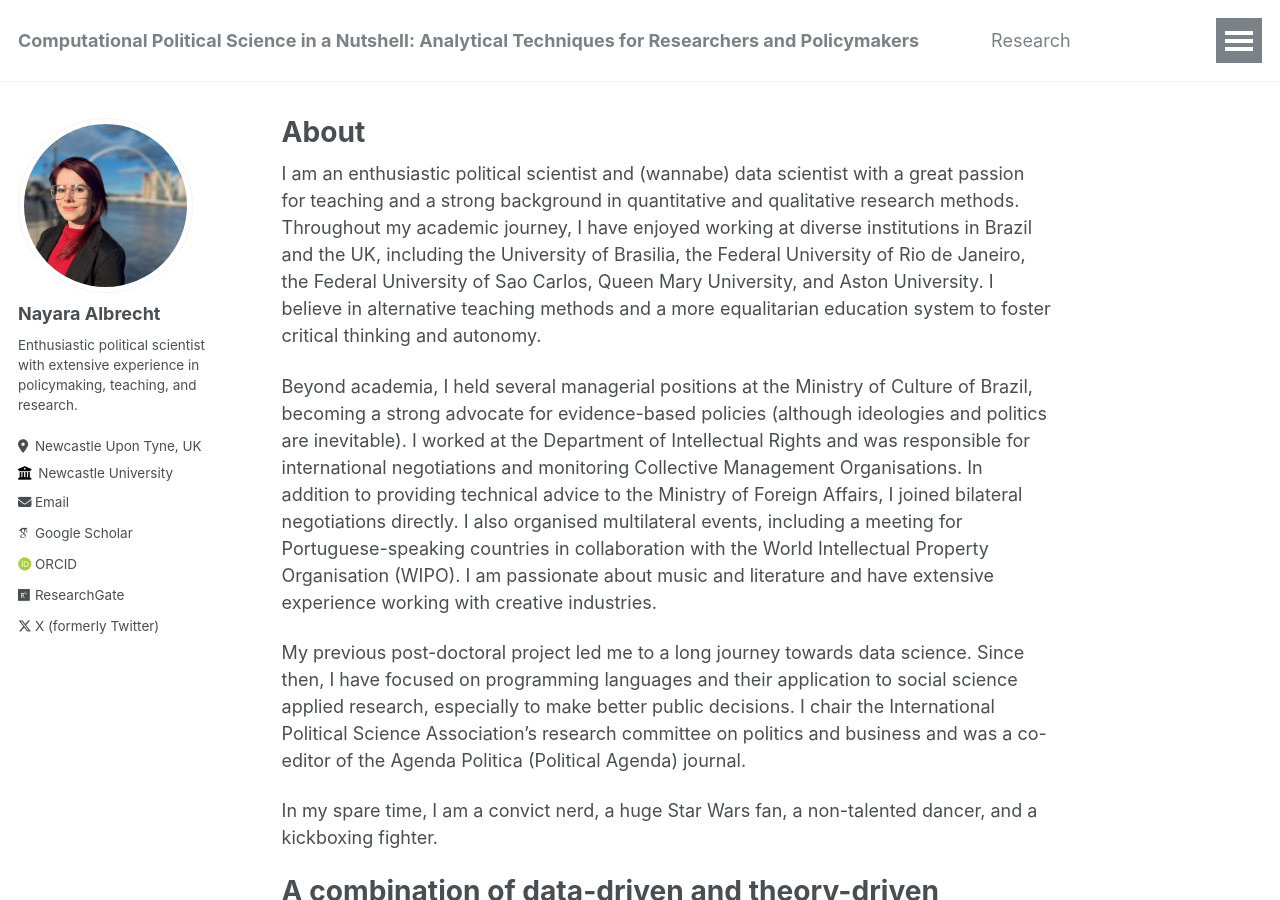
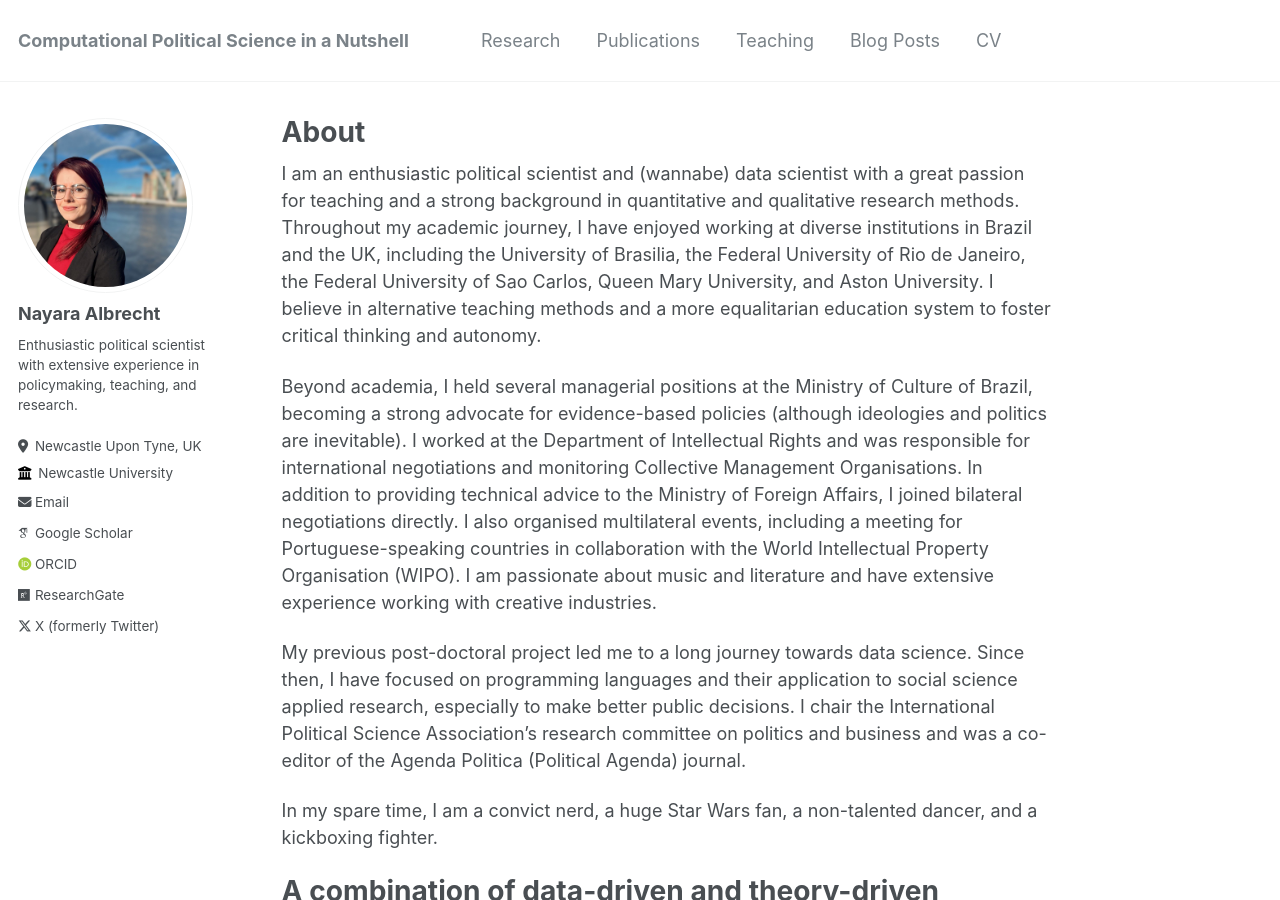
Before and after one commit to nayalbrecht/nayalbrecht.github.io, a Jekyll site: the page built from _pages/about.md, in a window 1280 px wide and 900 px high. Built offline with Jekyll 4.4.1, drawn with Linux system fonts in a browser that asks for light colours; some web fonts are replaced.

Commit message:
Update _config.yml

```diff
--- a/_config.yml
+++ b/_config.yml
@@ -8,7 +8,7 @@
 
 # Basic Site Settings
 locale                   : "en-UK"
-title                    : "Computational Political Science in a Nutshell: Analytical Techniques for Researchers and Policymakers"
+title                    : "Computational Political Science in a Nutshell"
 title_separator          : "-"
 name                     : &name "Nayara Albrecht"
 description              : &description "Political scientist, wannabe data scientist, dancer, and fighter"
```
